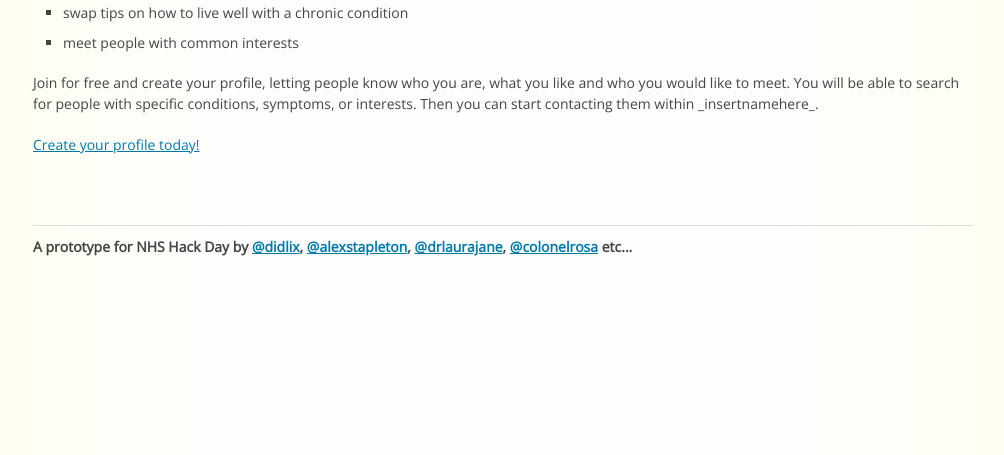
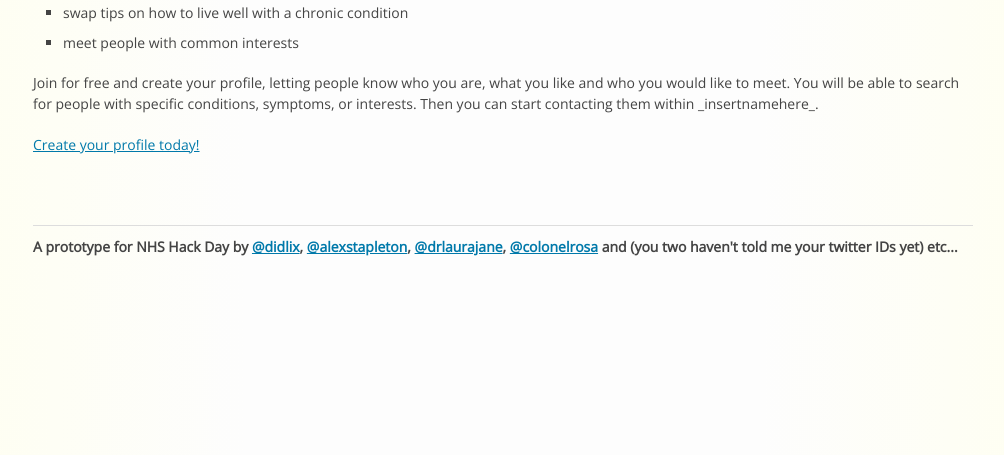
Before and after one commit to didlix/NHSHackDay-ChronicIllnessDating, a Django app: page / in a window 1280 px wide. Shown: the part 289-744 px from the top of the page, without its empty margins (137-1141 px from the left). Run offline with Django 3.2, Linux system fonts and the light colour scheme; parts of the project's set-up code (start-up, migrations or seed data) failed here and were passed over; some web fonts are replaced.

Commit message:
dem styles

```diff
--- a/nhsdating/nhshd/static/stylesheets/custom.css
+++ b/nhsdating/nhshd/static/stylesheets/custom.css
@@ -25,6 +25,9 @@ h1 {
   color: #555;
   font-size: 35px;
   line-height: 100%;
+}
+h1#home {
+  margin: 40px 0 70px 0;
 }
 h3 {
   color: #181818;
--- a/nhsdating/nhshd/templates/layouts/base.html
+++ b/nhsdating/nhshd/templates/layouts/base.html
@@ -79,7 +79,7 @@
 
     <footer class="sixteen columns">
 
-        <p>A prototype for NHS Hack Day by <a href="#">@didlix</a>, <a href="#">@alexstapleton</a>, <a href="#">@drlaurajane</a>, <a href="#">@colonelrosa</a> etc...</p>
+        <p>A prototype for NHS Hack Day by <a href="#">@didlix</a>, <a href="#">@alexstapleton</a>, <a href="#">@drlaurajane</a>, <a href="#">@colonelrosa</a> and (you two haven't told me your twitter IDs yet) etc...</p>
     </footer>
 
   </div><!-- container -->
```
